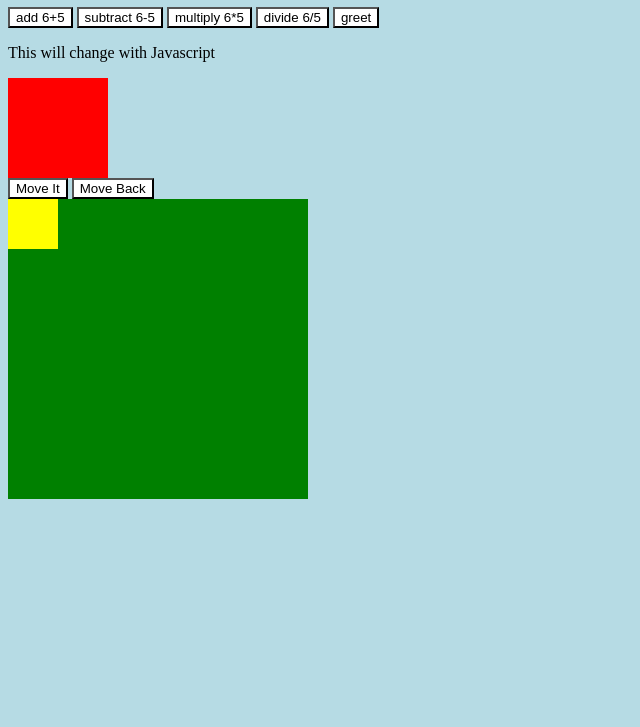
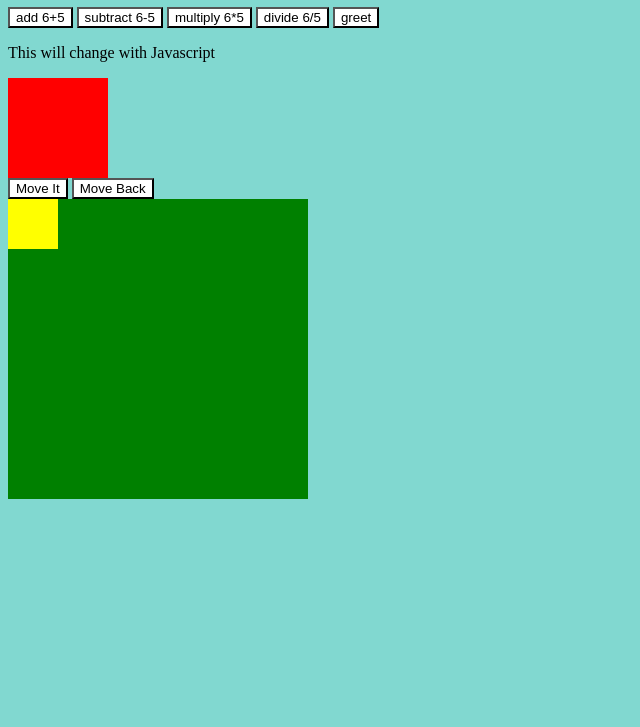
Before and after one commit to 12tanisha12/DesignLeagueTeam, a plain HTML site: page wendy/WendyjavaScript-lab.html in a window 1280 px wide. Shown: the part 73-800 px from the top of the page, without its empty margins (0-640 px from the left). Drawn offline with Linux system fonts and the light colour scheme; a web font is replaced by a local one.

Commit message:
Update WendyjavaScript-lab.html

```diff
--- a/wendy/WendyjavaScript-lab.html
+++ b/wendy/WendyjavaScript-lab.html
@@ -19,7 +19,7 @@
 
 body{
 
-background-color: #B6DBE4
+background-color: #81D8D0
 
 }
 
```
